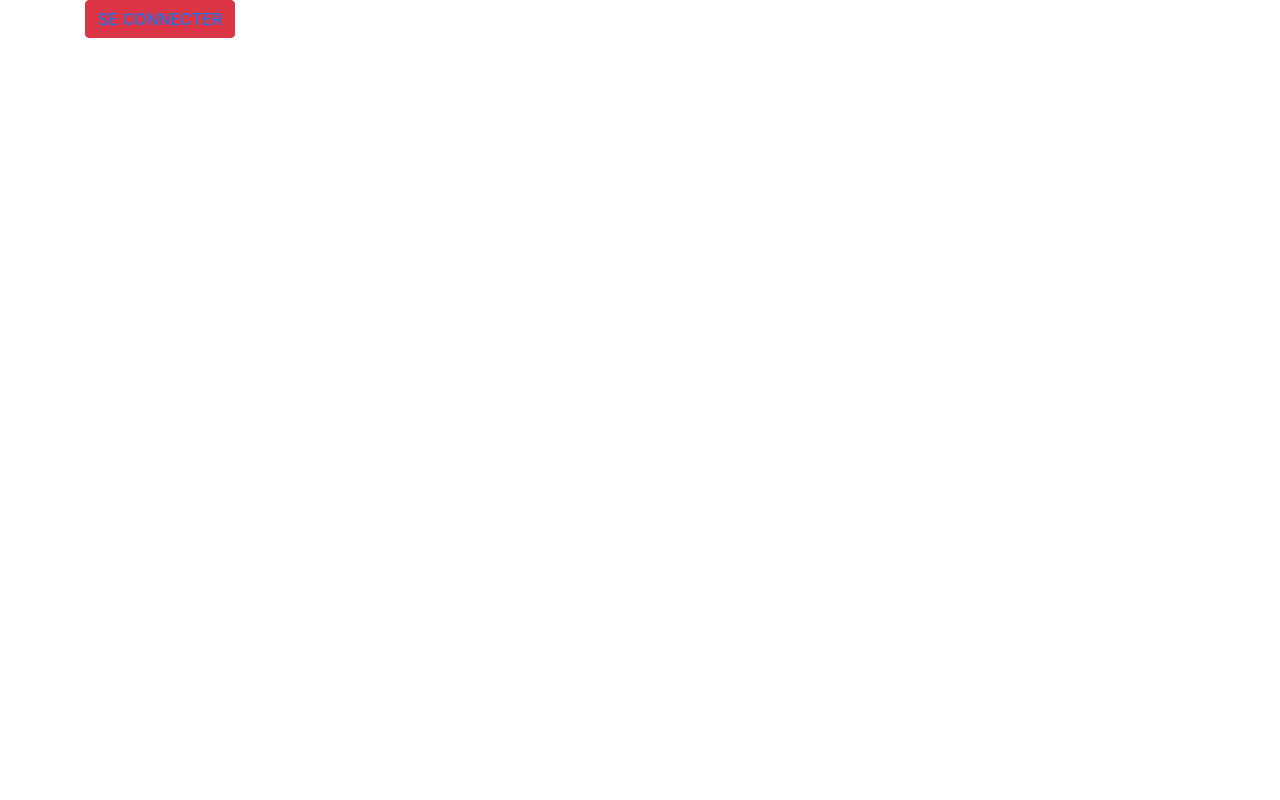
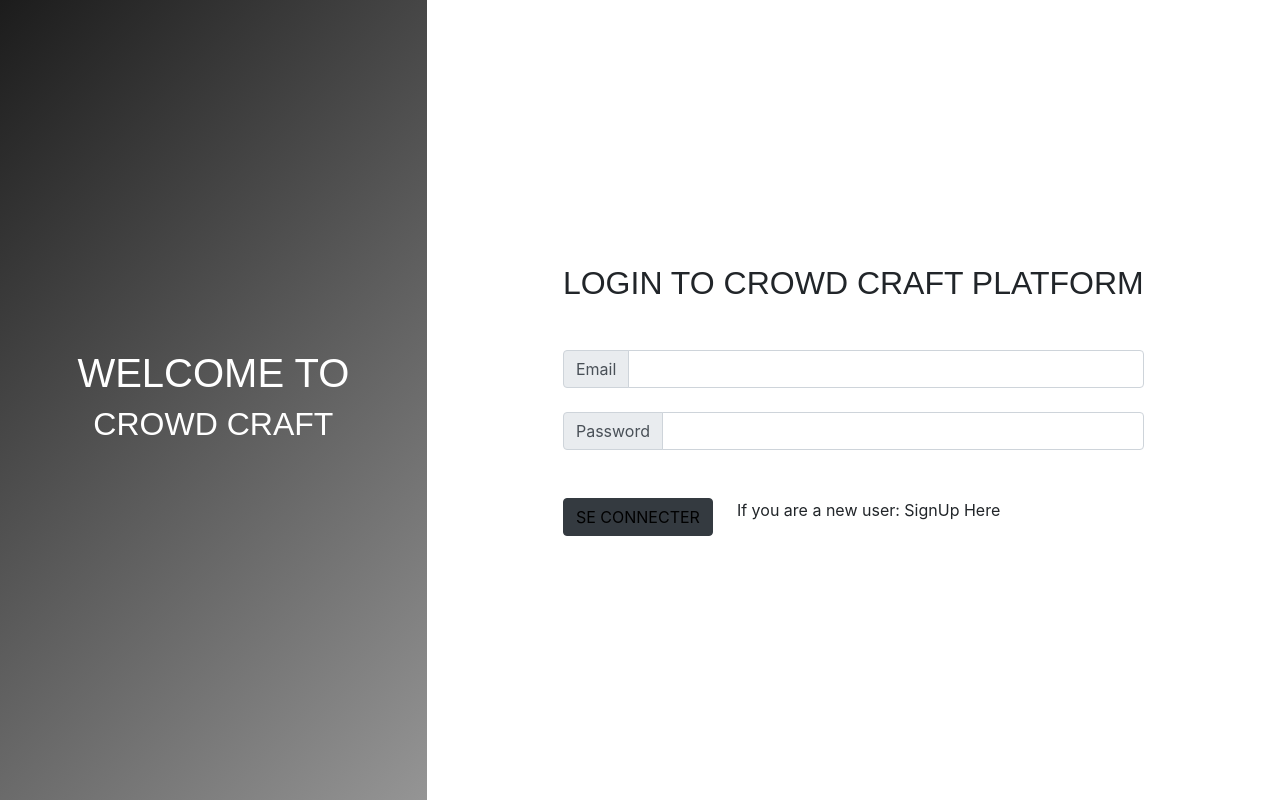
Before and after one commit to Julien-sans/hackatonBizLab, a React (Create React App) app in the folder biz-lab-project/: page / in a window 1280 px wide. Built offline with nearby package versions, Linux system fonts and the light colour scheme.

Commit message:
login page terminee

```diff
--- a/biz-lab-project/src/App.js
+++ b/biz-lab-project/src/App.js
@@ -1,6 +1,5 @@
 import React, { Component } from 'react';
-import { Button } from 'reactstrap';
-import LoginPage from './components/loginPage';
+import LoginPage from './components/LoginPage';
 import Home from './components/Home'
 import { Route, BrowserRouter, Switch } from 'react-router-dom';
 import './App.css';
--- /dev/null
+++ b/biz-lab-project/src/components/LoginPage.js
@@ -0,0 +1,54 @@
+import React, { Component } from 'react';
+import { Button, Col, Row, Container } from 'reactstrap';
+import { Link } from 'react-router-dom';
+import '../styles/loginPage.css'
+
+class LoginPage extends Component {
+  render() {
+    return (
+      <div>
+        <Container fluid>
+          <Row>
+            <Col md='4' className="px-0">
+              <div className="aside d-flex flex-column align-items-center justify-content-center">
+                <div>
+                  <h1>WELCOME TO</h1>
+                </div>
+                <div>
+                  <h2>CROWD CRAFT</h2>
+                </div>
+              </div>
+            </Col>
+            <Col md='8' className="px-0 d-flex flex-column justify-content-center align-items-center">
+              <div className="interfaceConnect">
+                <div className="mb-5 text-center">
+                  <h2 className='titleLogin'>LOGIN TO CROWD CRAFT PLATFORM</h2>
+                </div>
+                <div class="input-group mb-4 w-100">
+                  <div class="input-group-prepend">
+                    <span class="input-group-text" id="basic-addon1">Email</span>
+                  </div>
+                  <input type="text" class="form-control" aria-label="Username" aria-describedby="basic-addon1"></input>
+                </div>
+
+                <div class="input-group mb-4 w-100">
+                  <div class="input-group-prepend">
+                    <span class="input-group-text" id="basic-addon1">Password</span>
+                  </div>
+                  <input type="text" class="form-control" aria-label="Username" aria-describedby="basic-addon1"></input>
+                </div>
+
+                <div className="d-flex flex-row mt-5">
+                  <button type="button" className="btn btn-dark mr-4"><Link className='connectLink' to="/home">SE CONNECTER</Link></button>
+                  <div>If you are a new user: SignUp Here</div>
+                </div>
+              </div>
+            </Col>
+          </Row>
+        </Container>
+      </div>
+    );
+  }
+}
+
+export default LoginPage;
--- a/biz-lab-project/src/components/loginPage.js
+++ /dev/null
@@ -1,23 +0,0 @@
-import React, { Component } from 'react';
-import { Button, Col, Row, Container } from 'reactstrap';
-import { Link } from 'react-router-dom';
-
-class LoginPage extends Component {
-  render() {
-    return (
-      <div>
-        <Container>
-          <Row>
-            <Col md='6'>
-              <Button color="danger"><Link to="/home">SE CONNECTER</Link></Button>
-            </Col>
-            <Col md='6'>
-            </Col>
-          </Row>
-        </Container>
-      </div>
-    );
-  }
-}
-
-export default LoginPage;
--- a/biz-lab-project/src/styles/loginPage.css
+++ b/biz-lab-project/src/styles/loginPage.css
@@ -0,0 +1,51 @@
+.aside {
+  min-height: calc(100vh);
+  width: 100%;
+  color: #fff;
+  background: linear-gradient(-45deg, #585858, #D8D8D8, #BDBDBD, #1C1C1C);
+  background-size: 400% 400%;
+  -webkit-animation: Gradient 8s ease infinite;
+  -moz-animation: Gradient 8s ease infinite;
+  animation: Gradient 15s ease infinite;
+  font-family: 'Anton', sans-serif;
+  font-size: 4em;
+}
+
+.titleLogin {
+    font-family: 'Anton', sans-serif;
+}
+a {
+  color: black;
+}
+
+.connectLink {
+  color: black;
+}
+
+Button {
+  color: black;
+  background: #FFD500;
+  border-style: none;
+}
+
+Button:hover {
+  -webkit-transition-duration: 0.4s;
+  transition-duration: 0.4s;
+  background-color: #FFE873;
+  color: black;
+}
+
+Button a:hover{
+  color: #000000;
+  text-decoration: none;
+}
+
+@media (max-width: 575.98px) {
+  .interfaceConnect {
+    display: flex;
+    flex-direction: column;
+    align-items: center;
+    justify-content: center;
+    min-height: calc(100vh);
+  }
+}
```
